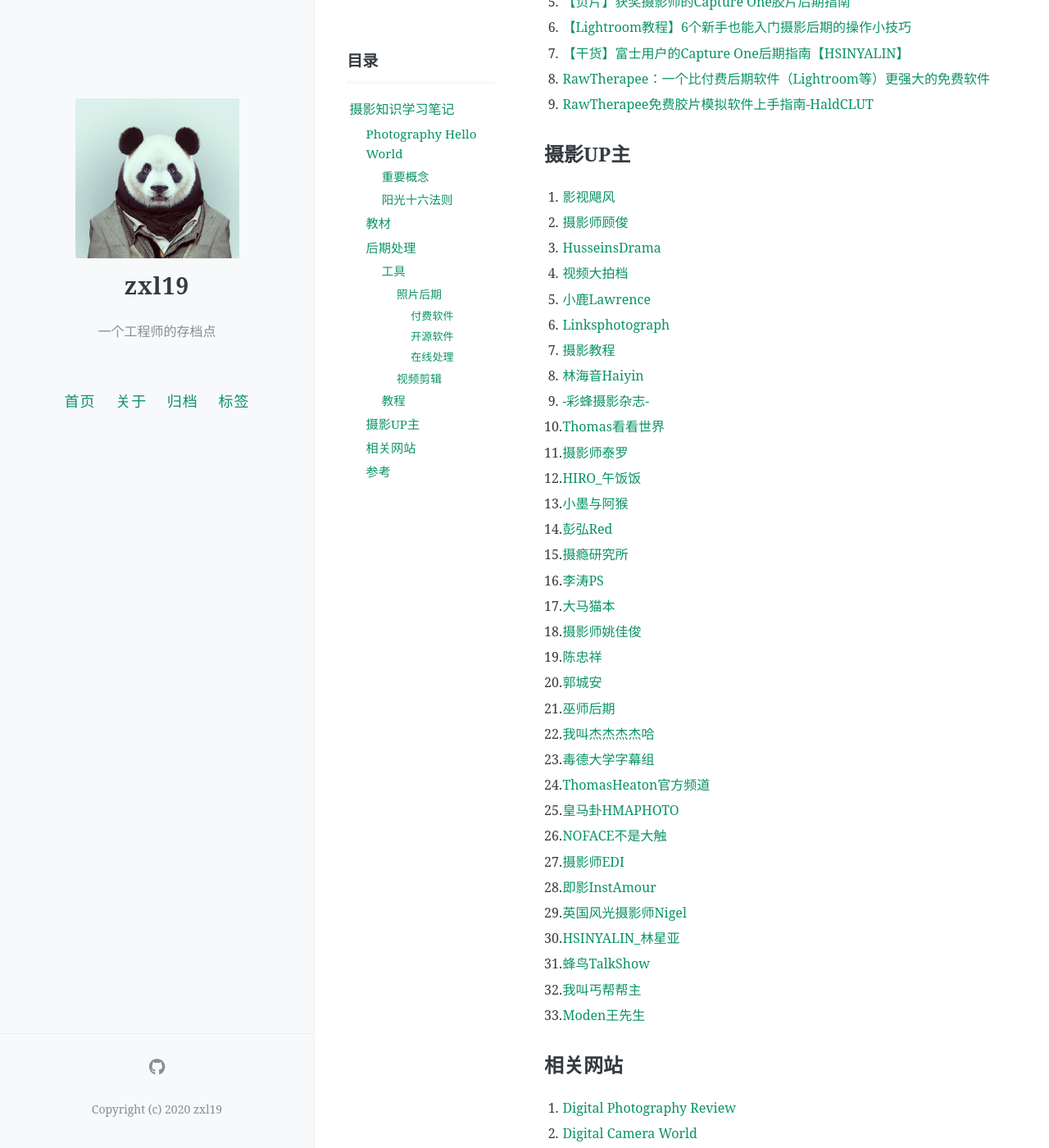
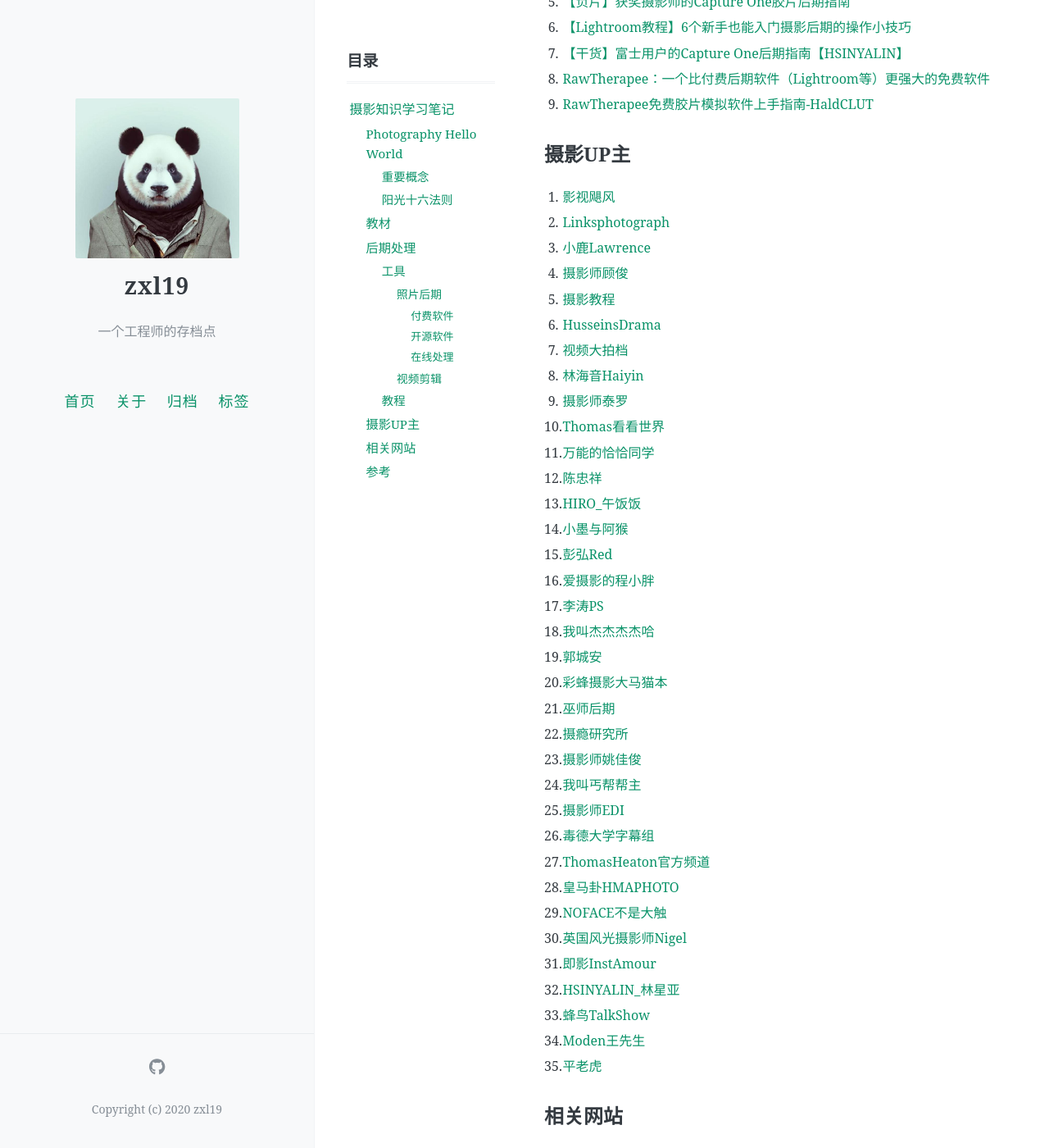
Before and after one commit to zxl19/zxl19.github.io, a Jekyll site: the page built from _posts/2021-08-03-photography-note.md, in a window 1280 px wide and 1400 px high, scrolled down 2390 px. Shown: the whole window at 82% size. Built offline with Jekyll 4.4.1, drawn with Linux system fonts in a browser that asks for light colours; comment, search, counter and statistics services are not loaded.

Commit message:
Update Posts

```diff
--- a/_posts/2021-08-03-photography-note.md
+++ b/_posts/2021-08-03-photography-note.md
@@ -105,38 +105,40 @@ pinned: false
 ## 摄影UP主
 
 1. [影视飓风](https://space.bilibili.com/946974)
-2. [摄影师顾俊](https://space.bilibili.com/294081438)
-3. [HusseinsDrama](https://space.bilibili.com/45478017)
-4. [视频大拍档](https://space.bilibili.com/110974)
-5. [小鹿Lawrence](https://space.bilibili.com/37029661)
-6. [Linksphotograph](https://space.bilibili.com/3816626)
-7. [摄影教程](https://space.bilibili.com/86295604)
+2. [Linksphotograph](https://space.bilibili.com/3816626)
+3. [小鹿Lawrence](https://space.bilibili.com/37029661)
+4. [摄影师顾俊](https://space.bilibili.com/294081438)
+5. [摄影教程](https://space.bilibili.com/86295604)
+6. [HusseinsDrama](https://space.bilibili.com/45478017)
+7. [视频大拍档](https://space.bilibili.com/110974)
 8. [林海音Haiyin](https://space.bilibili.com/351739137)
-9. [-彩蜂摄影杂志-](https://space.bilibili.com/318355178)
+9. [摄影师泰罗](https://space.bilibili.com/110683415)
 10. [Thomas看看世界](https://space.bilibili.com/277329684)
-11. [摄影师泰罗](https://space.bilibili.com/110683415)
-12. [HIRO_午饭饭](https://space.bilibili.com/430726)
-13. [小墨与阿猴](https://space.bilibili.com/25706078)
-14. [彭弘Red](https://space.bilibili.com/55801838)
-15. [摄瘾研究所](https://space.bilibili.com/245627923)
-16. [李涛PS](https://space.bilibili.com/85651824)
-17. [大马猫本](https://space.bilibili.com/44230905)
-18. [摄影师姚佳俊](https://space.bilibili.com/386460499)
-19. [陈忠祥](https://space.bilibili.com/238171819)
-20. [郭城安](https://space.bilibili.com/23686287)
+11. [万能的恰恰同学](https://space.bilibili.com/318355178)
+12. [陈忠祥](https://space.bilibili.com/238171819)
+13. [HIRO_午饭饭](https://space.bilibili.com/430726)
+14. [小墨与阿猴](https://space.bilibili.com/25706078)
+15. [彭弘Red](https://space.bilibili.com/55801838)
+16. [爱摄影的程小胖](https://space.bilibili.com/570820)
+17. [李涛PS](https://space.bilibili.com/85651824)
+18. [我叫杰杰杰杰哈](https://space.bilibili.com/274697987)
+19. [郭城安](https://space.bilibili.com/23686287)
+20. [彩蜂摄影大马猫本](https://space.bilibili.com/44230905)
 21. [巫师后期](https://space.bilibili.com/105686205)
-22. [我叫杰杰杰杰哈](https://space.bilibili.com/274697987)
-23. [毒德大学字幕组](https://space.bilibili.com/8990248)
-24. [ThomasHeaton官方频道](https://space.bilibili.com/1006125507)
-25. [皇马卦HMAPHOTO](https://space.bilibili.com/16198806)
-26. [NOFACE不是大触](https://space.bilibili.com/4012943)
-27. [摄影师EDI](https://space.bilibili.com/84480709)
-28. [即影InstAmour](https://space.bilibili.com/14118905)
-29. [英国风光摄影师Nigel](https://space.bilibili.com/1549051576)
-30. [HSINYALIN_林星亚](https://space.bilibili.com/7695611)
-31. [蜂鸟TalkShow](https://space.bilibili.com/1343434879)
-32. [我叫丐帮帮主](https://space.bilibili.com/300681641)
-33. [Moden王先生](https://space.bilibili.com/700673344)
+22. [摄瘾研究所](https://space.bilibili.com/245627923)
+23. [摄影师姚佳俊](https://space.bilibili.com/386460499)
+24. [我叫丐帮帮主](https://space.bilibili.com/300681641)
+25. [摄影师EDI](https://space.bilibili.com/84480709)
+26. [毒德大学字幕组](https://space.bilibili.com/8990248)
+27. [ThomasHeaton官方频道](https://space.bilibili.com/1006125507)
+28. [皇马卦HMAPHOTO](https://space.bilibili.com/16198806)
+29. [NOFACE不是大触](https://space.bilibili.com/4012943)
+30. [英国风光摄影师Nigel](https://space.bilibili.com/1549051576)
+31. [即影InstAmour](https://space.bilibili.com/14118905)
+32. [HSINYALIN_林星亚](https://space.bilibili.com/7695611)
+33. [蜂鸟TalkShow](https://space.bilibili.com/1343434879)
+34. [Moden王先生](https://space.bilibili.com/700673344)
+35. [平老虎](https://space.bilibili.com/56744081)
 
 ## 相关网站
 
```
Also changed, not shown: _posts/.2021-09-24-wish-list.md (+1 -1 lines), _posts/2020-06-08-meme.md (+23 -19 lines), _posts/2020-06-20-chrome-extension.md (+2 -0 lines), _posts/2022-09-20-personal-blog.md (+6 -5 lines), _posts/TODO-modern-cpp.md (+16 -13 lines).
